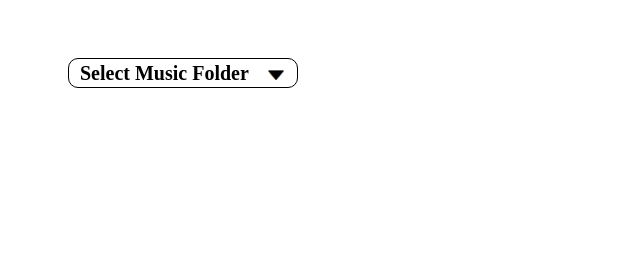
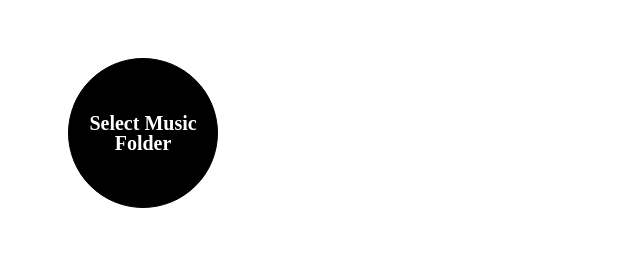
Before and after one commit to MrAndiamo/MusicFolderToExcel, a plain HTML site: page index.html in a window 1280 px wide. Shown: the whole page, without its empty margins (0-640 px from the left). Drawn offline with Linux system fonts and the light colour scheme.

Commit message:
updated buttons

```diff
--- a/css/styles.css
+++ b/css/styles.css
@@ -20,19 +20,25 @@ td {
 }
 
 .buttonsContainer {
-    width: 100%;
+    height: 150px;
+    width: 150px;
     flex-direction: row;
     margin-bottom: 30;
     padding-left: 10;
 }
 
+.buttonsContainer:hover {
+    cursor: pointer;
+}
+
 .downloadButton {
     position: relative;
     border: 1px solid black;
-    border-radius: 10px;
+    background-color: black;
+    border-radius: 50%;
     font-size: 20px;
-    width: 195px;
-    height: 30px;
+    width: 145px;
+    height: 145px;
     padding-left: 3px;
     font-weight: 700;
     cursor: pointer;
@@ -40,17 +46,25 @@ td {
 
 .downloadButtonText {
     position: absolute;
-    left: 12px;
-    top: 3px;
+    left: 0;
+    top: 50px;
+    width: 100%;
+    line-height: 1.1;
+    color: white;
+    text-align: center;
+    font-size: 20px;
+    font-weight: 700;
 }
 
 input {
     border: 1px solid black;
-    border-radius: 10px;
+    background-color: black;
+    border-radius: 50%;
     font-size: 20px;
-    width: 230px;
-    height: 30px;
+    width: 150px;
+    height: 150px;
     padding-left: 3px;
+    cursor: pointer;
 }
 
 input:focus {
@@ -60,8 +74,9 @@ input:focus {
 div.fileinputs {
     flex-direction: row;
     position: relative;
-    height: 30px;
-    width: 100%;
+    height: 150px;
+    width: 150px;
+    padding-top: 55px;
 }
 
 input.file {
@@ -82,11 +97,25 @@ div.fakefile {
     position: absolute;
     top: 0px;
     left: 0px;
-    width: 400px;
+    height: 150px;
+    width: 150px;
     padding: 0;
     margin: 0;
     z-index: 1;
+}
+
+.fileinputsText {
+    position: absolute;
+    font-size: 20px;
+    left: 0;
+    top: 55px;
+    height: 50px;
+    width: 150px;
+    z-index: 1;
     line-height: 100%;
+    color: white;
+    font-weight: 700;
+    text-align: center;
 }
 
 div.fakefile input {
@@ -95,11 +124,17 @@ div.fakefile input {
 }
 
 .inputFileText {
+    height: 150px;
+    width: 150px;
     position: absolute;
-    left: 12px;
-    top: 7px;
+    left: 0;
+    top: 50px;
+    line-height: 1.1;
+    color: white;
+    text-align: center;
     font-size: 20px;
     font-weight: 700;
+    z-index: 2;
 }
 
 .arrow {
--- a/index.html
+++ b/index.html
@@ -9,21 +9,18 @@
 
         <div class="buttonsContainer">
 
-
-            <form action="#" class="example">
-
-                <div id="downloadButton" onclick="getMusicFolderOutput(true)" class="downloadButton downloadButtonHidden text-left">
-                    <div class="downloadButtonText">Download Excel <img src="img/arrow-down.jpg" class="arrow" /></div>
+            <div id="downloadButton" onclick="getMusicFolderOutput()" class="downloadButton downloadButtonHidden text-left">
+                <div class="downloadButtonText">Download<br />Excel</div>
             </div>
 
             <div id="fileinputs" class="fileinputs">
                 <input type="file" class="file hidden" noscript="true" webkitdirectory="" directory="">
                 <div class="fakefile">
                     <input>
-                        <div class="inputFileText">Select Music Folder <img src="img/arrow-down.jpg" class="arrow" /></div>
+                    <div onclick="getMusicFolderOutput()" class="fileinputsText">Select Music Folder</div>
                 </div>
             </div>
-            </form>
+
         </div>
         <div id="musicFolderContainer"></div>
 
```
Lines whose indentation alone changed are shown as unchanged.
